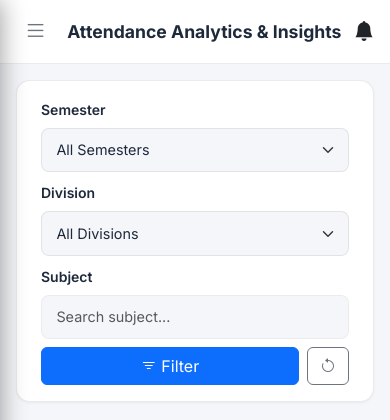
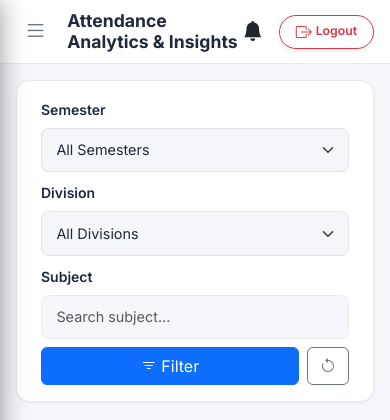
Before and after one commit to dp500518-alt/AI-attendance-, a Flask app: page /analytics in a window 390 px wide. Shown: the top 420 px of the page. Run offline with Flask 3, Linux system fonts and the light colour scheme; the visitor is signed in with stand-in values (Sample User, id 1); data comes from the database, SQL or seed files in the repository; data that the repository does not hold is empty.

Commit message:
fix: Add prominent Logout button in top navbar and mobile sidebar menu

```diff
--- a/templates/base.html
+++ b/templates/base.html
@@ -100,6 +100,12 @@
             </li>
             {% endif %}
             {% endif %}
+            <!-- Mobile & Desktop Logout Nav Link -->
+            <li class="nav-item mt-3 pt-2 border-top border-secondary-subtle">
+                <a href="{{ url_for('logout') }}" class="nav-link text-danger fw-bold">
+                    <i class="bi bi-box-arrow-right text-danger fs-5 me-1"></i> Logout Account
+                </a>
+            </li>
         </ul>
         <div class="p-3 border-top border-secondary-subtle">
             <div class="d-flex align-items-center justify-content-between text-white-50">
@@ -111,8 +117,8 @@
                         {{ session.get('user_role', 'user') }}
                     </small>
                 </div>
-                <a href="{{ url_for('logout') }}" class="text-danger text-decoration-none small ms-2" title="Logout">
-                    <i class="bi bi-box-arrow-right fs-5"></i>
+                <a href="{{ url_for('logout') }}" class="btn btn-sm btn-outline-danger px-2 py-1 ms-2 fw-semibold" title="Logout">
+                    <i class="bi bi-box-arrow-right me-1"></i> Logout
                 </a>
             </div>
         </div>
@@ -128,8 +134,8 @@
                 </button>
                 <h1 class="page-title">{% block page_title %}Dashboard{% endblock %}</h1>
             </div>
-            <div class="navbar-actions d-flex align-items-center gap-3">
-                <div class="position-relative" title="Notifications">
+            <div class="navbar-actions d-flex align-items-center gap-2">
+                <div class="position-relative me-2" title="Notifications">
                     <a href="javascript:void(0)" class="text-body fs-5" id="notifBellIcon">
                         <i class="bi bi-bell-fill"></i>
                         {% if unread_notifications_count > 0 %}
@@ -139,6 +145,11 @@
                         {% endif %}
                     </a>
                 </div>
+                <!-- User Profile & Logout Button in Top Header (Visible on Mobile & Desktop) -->
+                <a href="{{ url_for('logout') }}" class="btn btn-sm btn-outline-danger rounded-pill px-3 py-1 fw-semibold d-flex align-items-center gap-1 shadow-sm" title="Logout Account">
+                    <i class="bi bi-box-arrow-right fs-6"></i>
+                    <span class="small">Logout</span>
+                </a>
             </div>
         </header>
 
```
